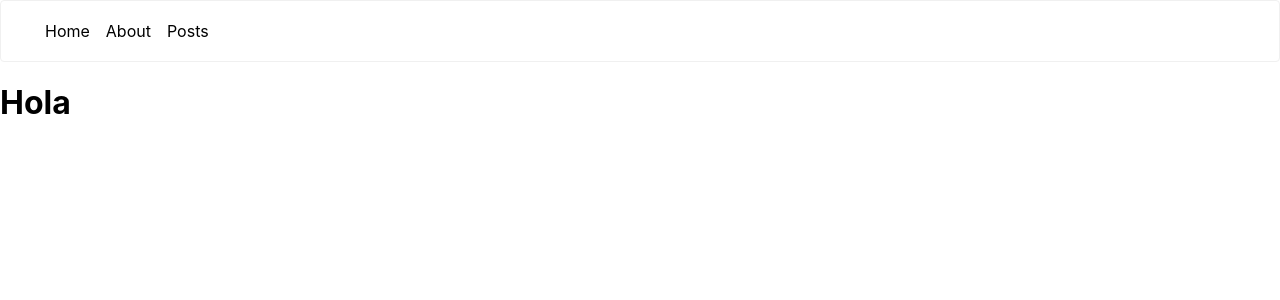
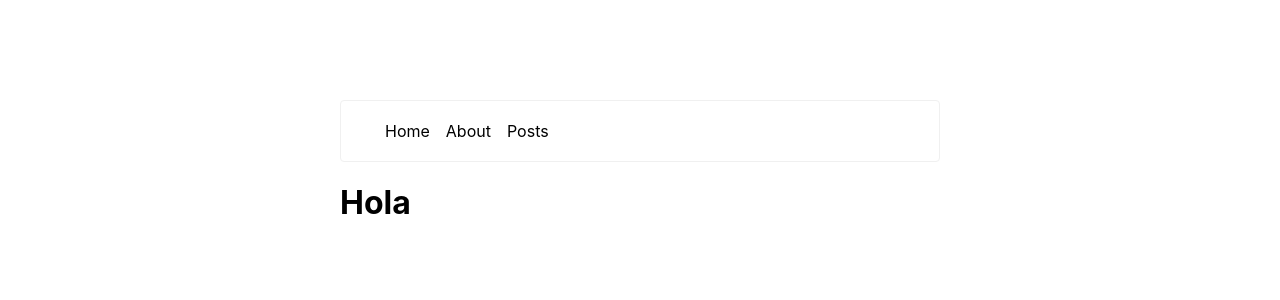
Before and after one commit to jhonscript/nextjs, a Next.js app: page / in a window 1280 px wide. Shown: the top 300 px of the page. Built offline with nearby package versions, Linux system fonts and the light colour scheme.

Commit message:
Global styles

```diff
--- a/app/posts/[id]/comments/page.js
+++ b/app/posts/[id]/comments/page.js
@@ -9,11 +9,11 @@ export default async function Comment({ params }) {
   const { id } = params;
   const comments = await fetchComments(id);
   return (
-    <ul>
+    <ul style={{ background: "#888", fontSize: "10px" }}>
       {comments.slice(0, 5).map((comment) => {
         return (
           <li key={comment.id}>
-            <h1>{comment.name}</h1>
+            <h4>{comment.name}</h4>
             <small>{comment.email}</small>
             <p>{comment.body}</p>
           </li>
--- a/styles/globals.css
+++ b/styles/globals.css
@@ -15,6 +15,12 @@ a {
   box-sizing: border-box;
 }
 
+body {
+  padding: 100px;
+  max-width: 800px;
+  margin: 0 auto;
+}
+
 @media (prefers-color-scheme: dark) {
   html {
     color-scheme: dark;
```
